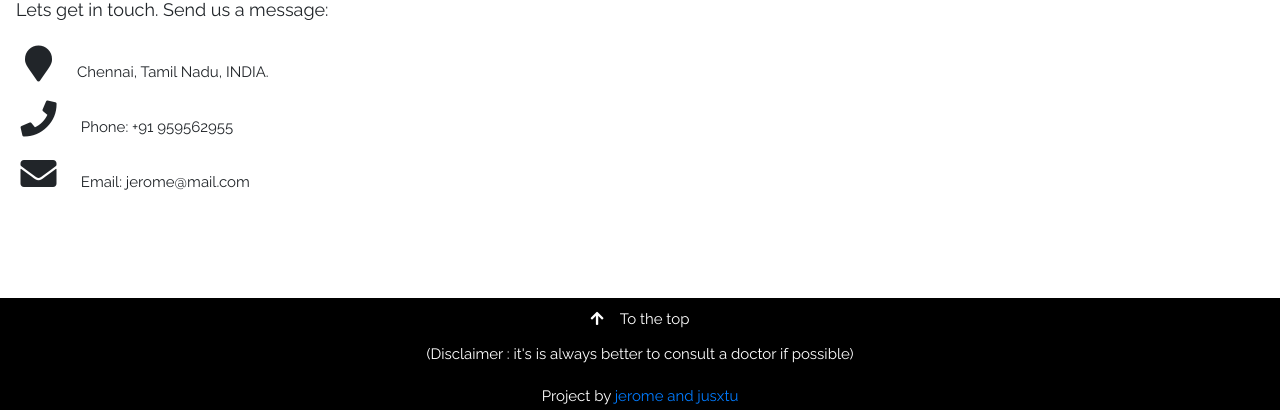
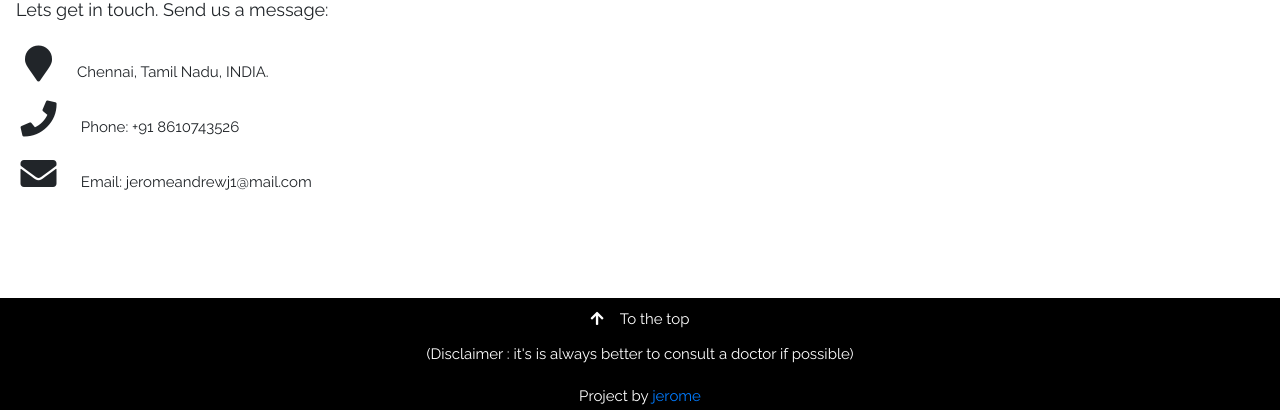
Before and after one commit to jeromejad/heart-disease, a Flask app: page / in a window 1280 px wide. Shown: the part 2588-2998 px from the top of the page. Run offline with Flask 2, Linux system fonts and the light colour scheme; some libraries are stand-ins or nearby versions.

Commit message:
Update welcome.html

```diff
--- a/templates/welcome.html
+++ b/templates/welcome.html
@@ -187,8 +187,8 @@ body, html {
   <p class=" w3-large">Lets get in touch. Send us a message:</p>
   <div style="margin-top:20px">
     <p><i class="fa fa-map-marker fa-fw w3-xxlarge w3-margin-right"></i>Chennai, Tamil Nadu, INDIA.</p>
-    <p><i class="fa fa-phone fa-fw w3-xxlarge w3-margin-right"></i> Phone: +91 959562955</p>
-    <p><i class="fa fa-envelope fa-fw w3-xxlarge w3-margin-right"> </i> Email: jerome@mail.com</p>
+    <p><i class="fa fa-phone fa-fw w3-xxlarge w3-margin-right"></i> Phone: +91 8610743526</p>
+    <p><i class="fa fa-envelope fa-fw w3-xxlarge w3-margin-right"> </i> Email: jeromeandrewj1@mail.com</p>
     <br>
 
   </div>
@@ -198,7 +198,7 @@ body, html {
 <footer class="w3-center w3-black w3-padding-40">
   <a href="#home" class="w3-button"><i class="fa fa-arrow-up w3-margin-right"></i>To the top</a>
   <p>(Disclaimer : it's is always better to consult a doctor if possible)</p>
-  <p>Project by <a href="/" title="W3.CSS" target="_blank" class="w3-hover-text-green">jerome and jusxtu</a></p>
+  <p>Project by <a href="/" title="W3.CSS" target="_blank" class="w3-hover-text-green">jerome</a></p>
 </footer>
 
 <script>
```
